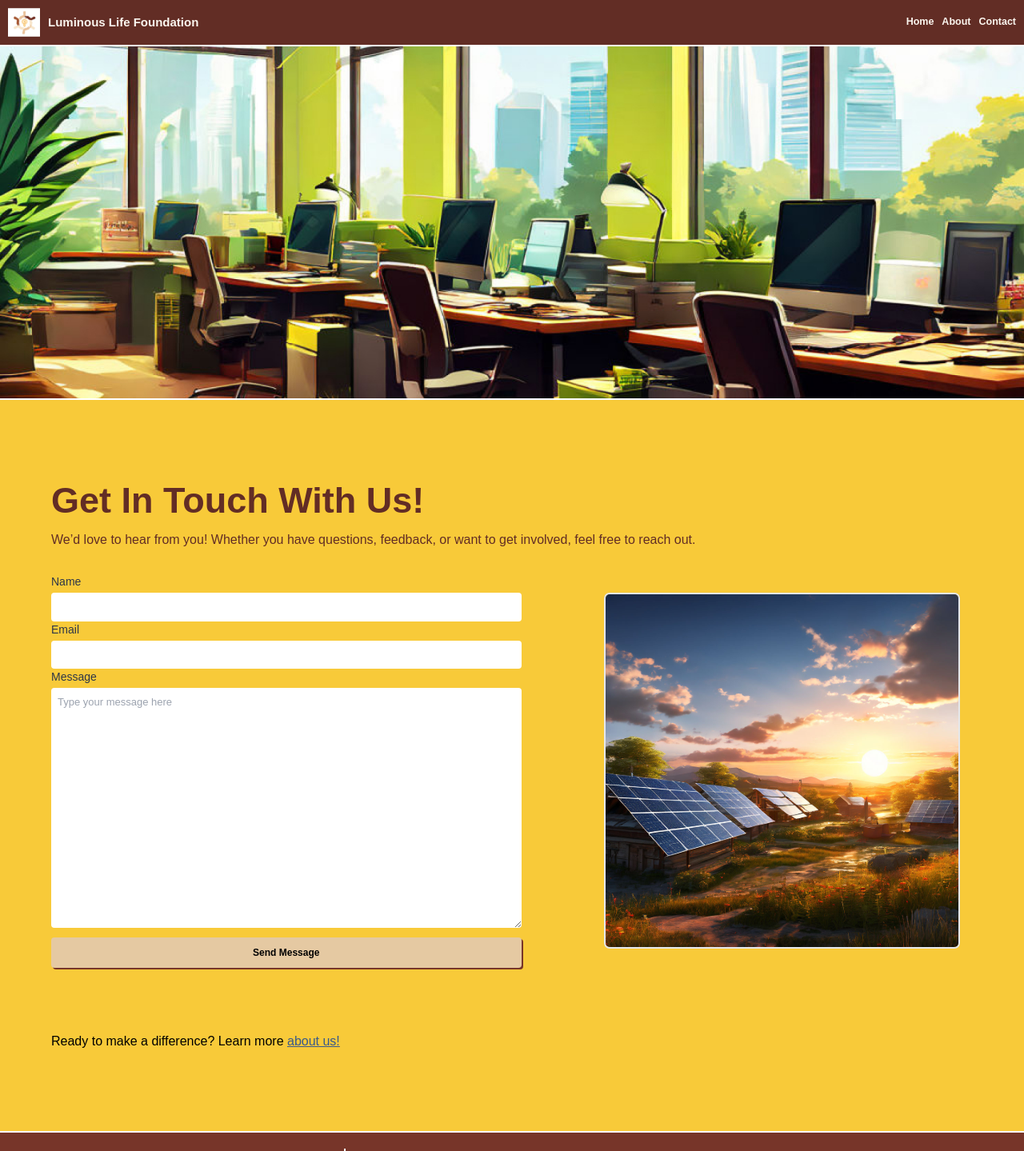
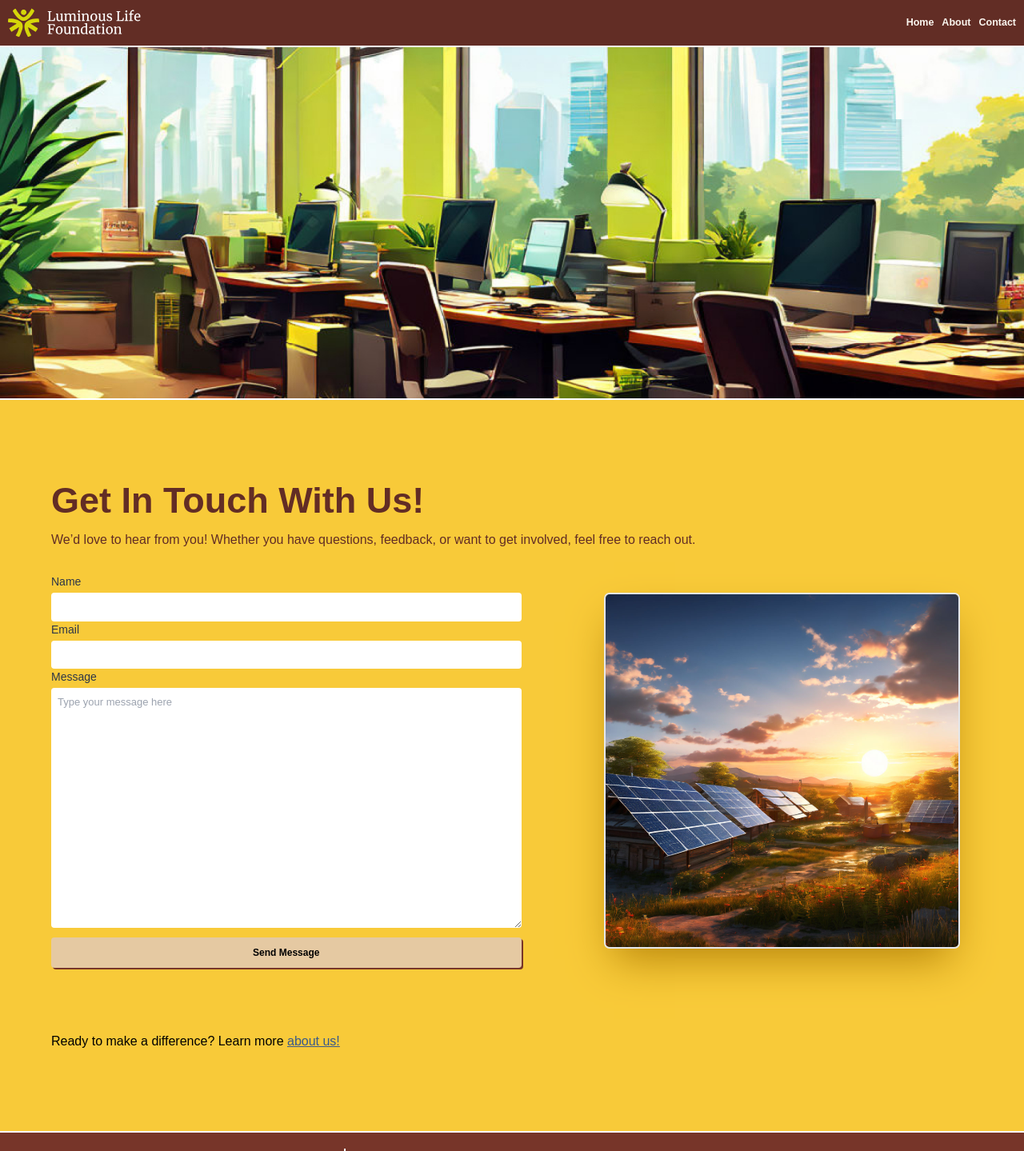
Before and after one commit to Jose-henry/LuminousLife, a Next.js app: page /contact in a window 1280 px wide. Shown: the top 1439 px of the page at 80% size. Built offline with nearby package versions, Linux system fonts and the light colour scheme; a web font is replaced by a local one.

Commit message:
messages

```diff
--- a/src/components/contact_components/contact_form/conatct_form.tsx
+++ b/src/components/contact_components/contact_form/conatct_form.tsx
@@ -78,7 +78,7 @@ const Form: React.FC = () => {
           <button type="submit">Send Message</button>
           {status && <p>{status}</p>}
         </form>
-        <Image src="/assets/contact_sunset.svg" alt="" width={445} height={530} className={`border-[2px] rounded-[7px] self-center ${styles.contact_img}`} />
+        <Image src="/assets/contact_sunset.svg" alt="" width={445} height={530} className={`border-[2px] rounded-[7px] shadow-2xl shadow-[#B8860B] self-center ${styles.contact_img}`} />
       </div>
     </div>
   );
--- a/src/components/home_components/Apply/apply.module.css
+++ b/src/components/home_components/Apply/apply.module.css
@@ -44,6 +44,7 @@
 .applyImg2 {
     border: 2.5px solid #622D25;
     border-radius: 40px;
+    box-shadow: 0 6px 10px rgba(0, 0, 0, 0.2);
 }
 
 @media screen and (max-width: 1038px) {
--- a/src/components/home_components/Impact/impact.module.css
+++ b/src/components/home_components/Impact/impact.module.css
@@ -35,6 +35,7 @@
     background-color: #773529;
     border-radius: 20px;
     justify-content: center;
+    box-shadow: 0 6px 10px rgba(0, 0, 0, 0.2);
 }
 
 .impact_div2 {
@@ -42,6 +43,7 @@
     padding: 30px;
     border-radius: 20px;
     justify-content: center;
+    box-shadow: 0 6px 10px rgba(0, 0, 0, 0.2);
 }
 
 .impact_div3 {
@@ -52,6 +54,7 @@
     background-color: #773529;
     border-radius: 20px;
     justify-content: center;
+    box-shadow: 0 6px 10px rgba(0, 0, 0, 0.2);
 }
 
 .our_impact {
--- a/src/components/home_components/Testimonial/testimonial.module.css
+++ b/src/components/home_components/Testimonial/testimonial.module.css
@@ -27,6 +27,8 @@
     z-index: -10;
     top: -300px;
     left: 150px;
+    box-shadow: 0 6px 10px rgba(0, 0, 0, 0.2);
+    border-radius: 24px;
 }
 
 .carousel_container {
--- a/src/components/shared/TopBar/topBar.tsx
+++ b/src/components/shared/TopBar/topBar.tsx
@@ -10,14 +10,11 @@ const Topbar: React.FC = () => {
             <div className={styles.logoContainer}>
 
                 <Image
-                    src="/assets/logo.svg"
-                    width={40}
-                    height={40}
+                    src="/assets/removed.svg"
+                    width={170}
+                    height={170}
                     alt="Logo icon"
                 />
-                <h3 className={`${styles.logoText}`}>
-                    Luminous Life Foundation
-                </h3>
 
             </div>
             </Link>
```
Also changed, not shown: src/components/home_components/About/about.tsx (+2 -2 lines), src/components/home_components/Mission/mission.module.css (+7 -5 lines), public/assets/removed.svg (added).
